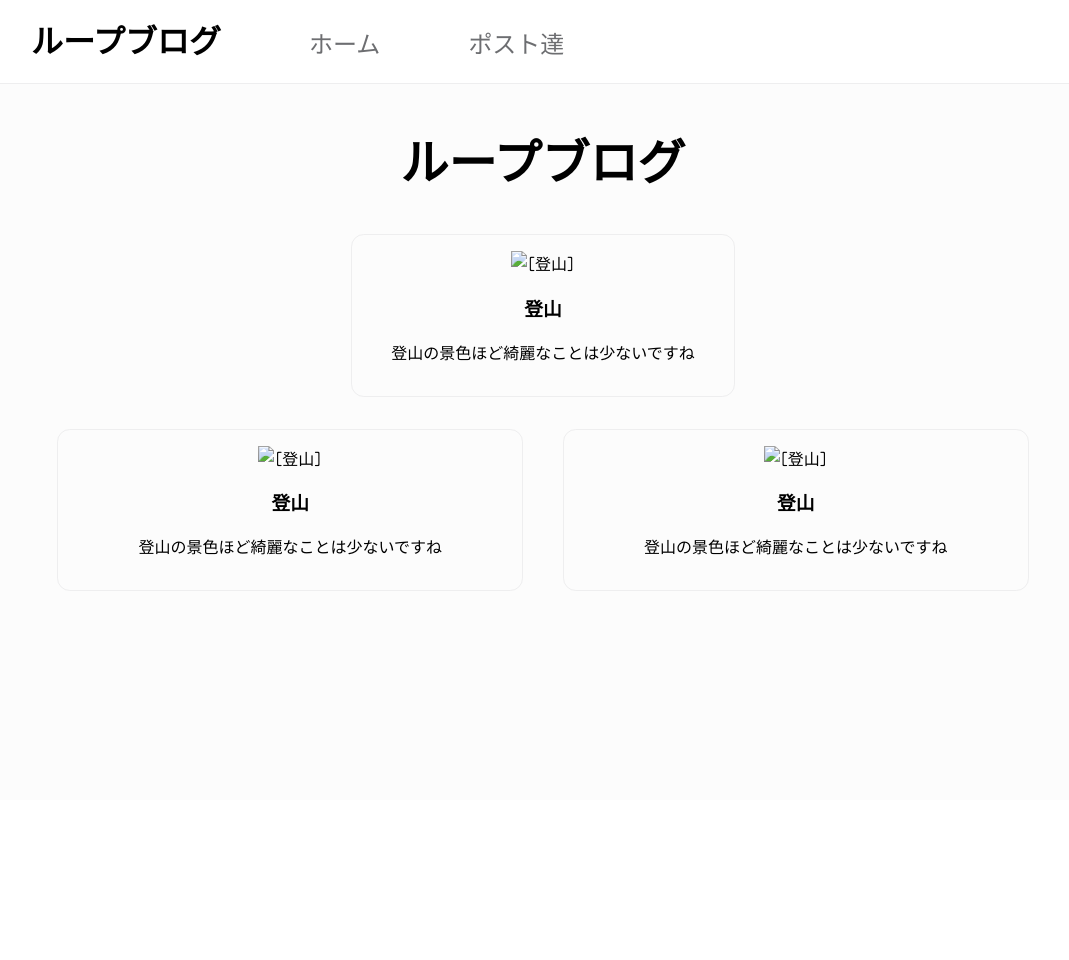
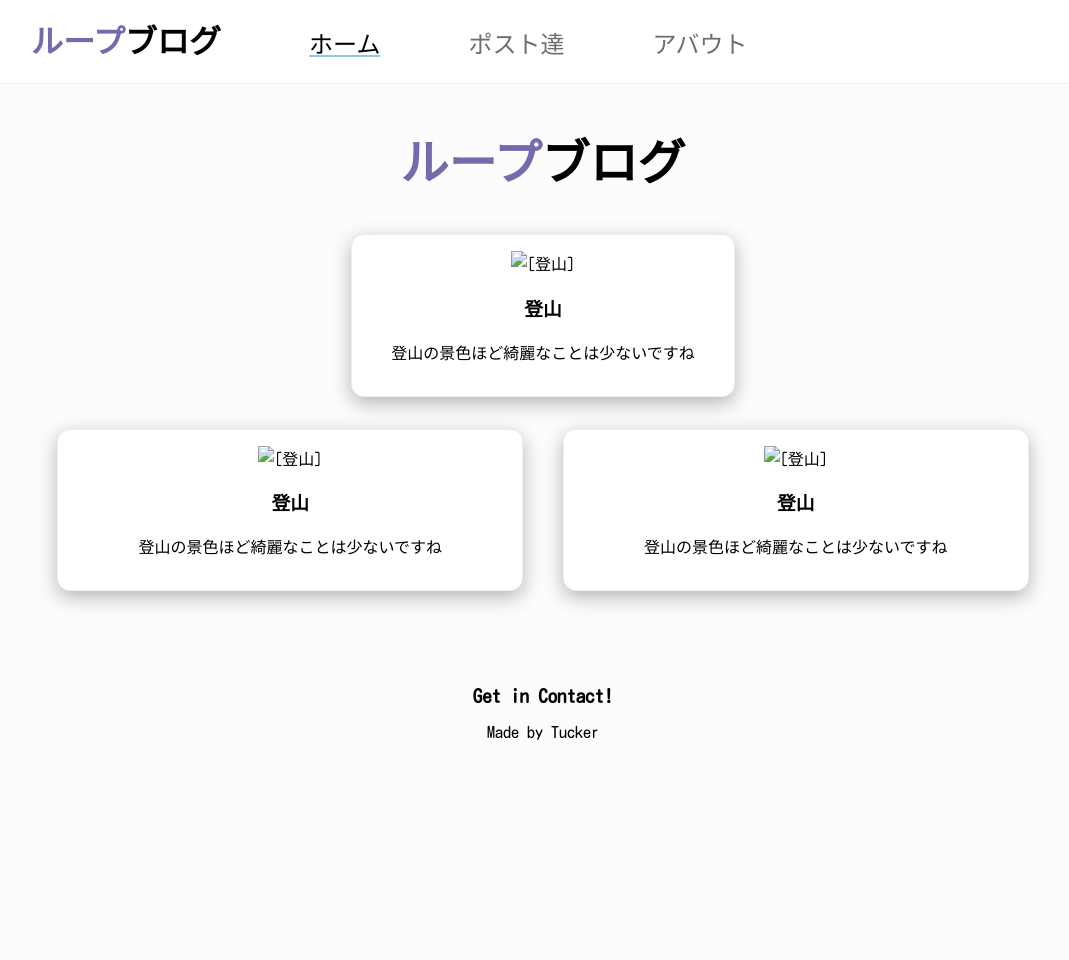
Before and after one commit to Tucker-B/loop_blog, a Django app: page / in a window 1280 px wide. Shown: the whole page, without its empty margins (97-1166 px from the left). Before the commit the page ends 800 px from the top, so only its background shows below. Run offline with Django 3.2, Linux system fonts and the light colour scheme.

Commit message:
Add TODOLIST.txt, footer.html partial template. Update styling.

```diff
--- /dev/null
+++ b/TODOLIST.txt
@@ -0,0 +1,6 @@
+Hook up SQLite DB
+Create models, forms
+Configure admin
+
+Fix Footer Positioning
+Add Display: Grid & Flex to each page
--- a/blog_app/static/blog_app/all-posts.css
+++ b/blog_app/static/blog_app/all-posts.css
@@ -1,3 +1,9 @@
+nav a:nth-of-type(2) {
+    color: black;
+    text-decoration: underline;
+    text-decoration-color: rgb(138, 201, 235);
+}
+
 h2 {
     font-size: 2.5rem;
 }
--- a/blog_app/static/blog_app/index.css
+++ b/blog_app/static/blog_app/index.css
@@ -1,18 +1,16 @@
+nav a:first-of-type {
+    color: black;
+    text-decoration: underline;
+    text-decoration-color: rgb(138, 201, 235);
+}
+
+nav a:first-of-type:hover,
+nav a:first-of-type:active {
+    color: #766aad;
+}
+
 #welcome__title {
     font-size: 3rem;
-}
-
-ul {
-    list-style: none;
-    text-align: center;
-
-}
-
-li {
-    border: 1px solid #EEEEEF;
-    border-radius: 0.8rem;
-    margin: 2rem 35%;
-    padding: 1rem 0;
 }
 
 li:not(:first-child) {
--- a/blog_app/templates/blog_app/all-posts.html
+++ b/blog_app/templates/blog_app/all-posts.html
@@ -7,10 +7,11 @@
 
 {% block content %}
     {% include "blog_app/partials/header.html" %}
-    <section id="all-posts">
+    <section id="all-posts" class="posts">
         <h2>ポスト達</h2>
         <ul>
             {% include "blog_app/partials/post.html" %}
         </ul>
     </section>
+    {% include "blog_app/partials/footer.html" %}
 {% endblock %}
--- a/blog_app/templates/blog_app/index.html
+++ b/blog_app/templates/blog_app/index.html
@@ -9,7 +9,7 @@
 {% block content %}
     {% include "blog_app/partials/header.html" %}
     <section id="welcome">
-        <h2 id="welcome__title">ループブログ</h2>
+        <h2 id="welcome__title"><span style="color: #766aad">ループ</span>ブログ</h2>
     </section>
     <section id="latest-posts" class="posts">
         <ul>
--- /dev/null
+++ b/blog_app/templates/blog_app/partials/footer.html
@@ -0,0 +1,4 @@
+<footer>
+    <h3>Get in Contact!</h3>
+    <span>Made by Tucker</span>
+</footer>
--- a/blog_app/templates/blog_app/partials/header.html
+++ b/blog_app/templates/blog_app/partials/header.html
@@ -1,9 +1,10 @@
 <header id="main-navigation">
     <h1>
-        <a href="{% url "index" %}">ループブログ</a>
+        <a href="{% url "index" %}"><span style="color: #766aad">ループ</span>ブログ</a>
     </h1>
     <nav>
         <a href="{% url "index" %}">ホーム</a>
         <a href="{% url "all-posts" %}">ポスト達</a>
+        <a href="http://tuckerbarton.dev">アバウト</a>
     </nav>
 </header>
--- a/static/styles.css
+++ b/static/styles.css
@@ -6,11 +6,14 @@
 
 html {
     font-family: 'Kosugi Maru', sans-serif;
+    height: 120vh;
+    z-index: 1;
 }
 
 body {
     background-color: #fcfcfc;
     margin: 0;
+    /* height: 100vh; */
 }
 
 header {
@@ -55,9 +58,45 @@ header h1 a {
 }
 
 h2 {
+    font-weight: bolder;
     text-align: center;
 }
 
 ul {
-    padding-left: 0
+    padding-left: 0;
+    list-style: none;
+    text-align: center;
 }
+
+li {
+    border: 1px solid #EEEEEF;
+    border-radius: 0.8rem;
+    box-shadow: 0 6px 19px rgb(22 10 28 / 30%);
+    background-color: white;
+    margin: 2rem 35%;
+    padding: 1rem 0;
+    z-index: 10;
+    transform: scale(1);
+    transition: transform 200ms ease-out, background-color 200ms ease-out,
+    border-color 200ms ease-out;
+}
+
+.post a {
+    color: black;
+    text-decoration: none;
+}
+
+li:hover {
+    z-index: 20 !important;
+    background-color: #766aad;
+    border-color: #8a7cce;
+    transform: scale(1.2);
+    transition: transform 200ms ease-out, background-color 200ms ease-out,
+    border-color 200ms ease-out;
+
+}
+
+footer {
+    margin-top: 6rem;
+    text-align: center;
+}
```
Also changed, not shown: other parts of blog_app/static/blog_app/index.css (+0 -5 lines), other parts of blog_app/templates/blog_app/index.html (+1 -1 lines), other parts of static/styles.css (+1 -1 lines).
